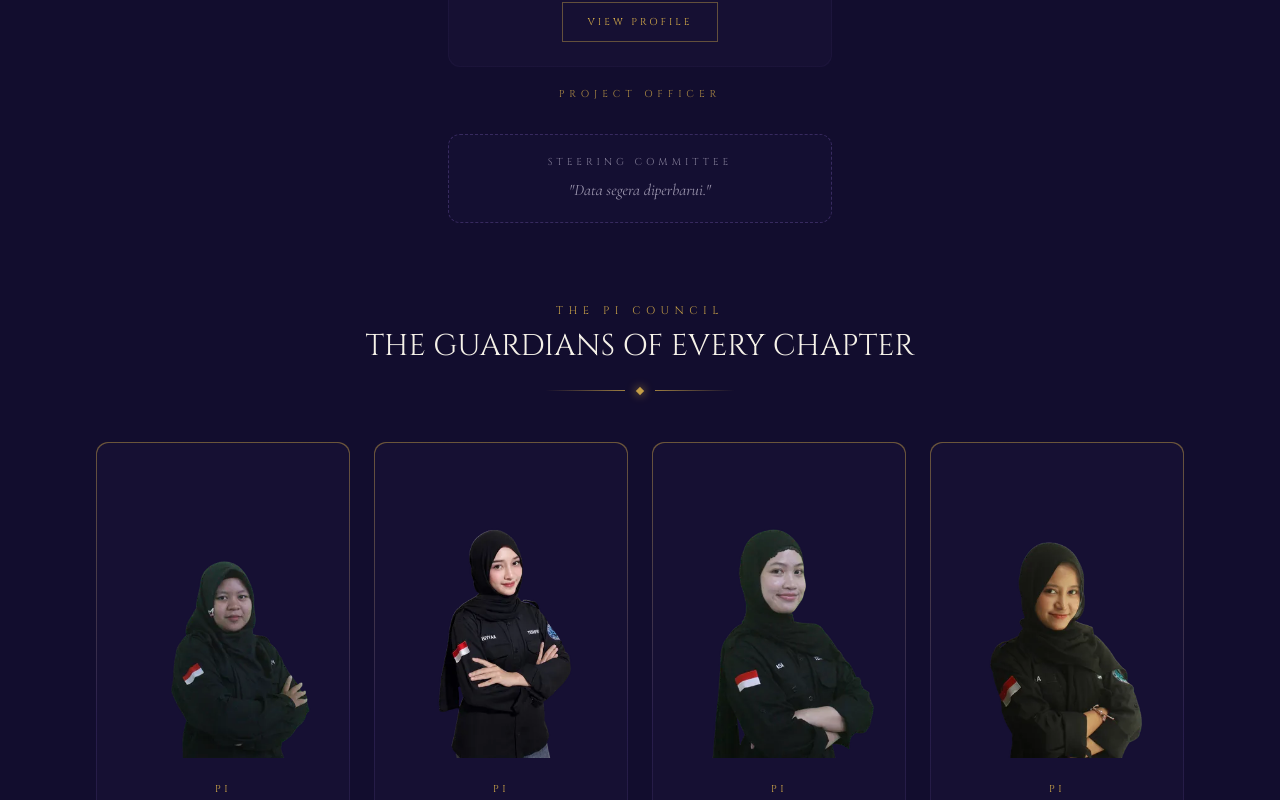
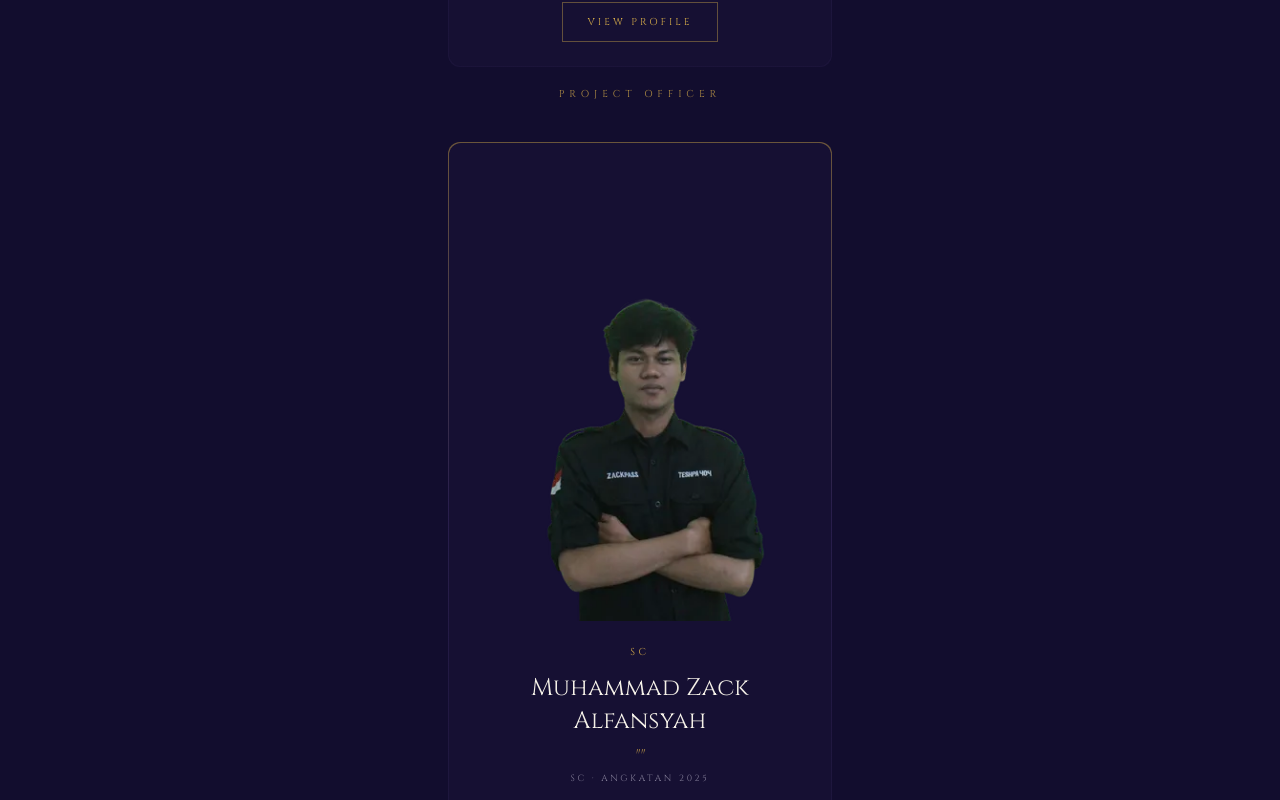
Before and after one commit to azel2047/CHRONICLES-OF-TOMORROW, a React (Vite) app: page / in a window 1280 px wide. Shown: the part 2680-3480 px from the top of the page. Built offline with nearby package versions, Linux system fonts and the light colour scheme.

Commit message:
Show SC member in Leadership section

```diff
--- a/src/components/Leadership.tsx
+++ b/src/components/Leadership.tsx
@@ -63,6 +63,7 @@ function LeaderCard({ member, featured = false, onViewProfile }: LeaderCardProps
 
 export function Leadership({ onViewProfile }: LeadershipProps) {
   const officer = members.find((m) => m.position === "Project Officer");
+  const steeringCommittee = members.find((m) => m.position === "SC");
   const divisionOrder = (name: string) =>
     divisions.findIndex((d) => d.name === name);
   const piCouncil = members
@@ -87,16 +88,14 @@ export function Leadership({ onViewProfile }: LeadershipProps) {
           </Reveal>
         )}
 
-        <Reveal delay={0.15}>
-          <div className="mx-auto mt-8 max-w-sm rounded-xl border border-dashed border-royal/40 bg-deep/30 px-5 py-4 text-center sm:px-6 sm:py-5">
-            <p className="font-display text-[9px] tracking-[0.35em] text-mist/60 sm:text-[10px] sm:tracking-[0.4em]">
+        {steeringCommittee && (
+          <Reveal delay={0.15} className="mt-8 sm:mt-10">
+            <LeaderCard member={steeringCommittee} featured onViewProfile={onViewProfile} />
+            <p className="mt-4 text-center font-display text-[9px] tracking-[0.4em] text-gold/80 sm:mt-5 sm:text-[10px] sm:tracking-[0.5em]">
               STEERING COMMITTEE
             </p>
-            <p className="mt-2 font-serif text-sm italic text-mist/75 sm:text-base">
-              "Data segera diperbarui."
-            </p>
-          </div>
-        </Reveal>
+          </Reveal>
+        )}
 
         <Reveal delay={0.2} className="mt-14 text-center sm:mt-20">
           <p className="font-display text-[10px] tracking-[0.4em] text-gold/90 sm:text-[11px] sm:tracking-[0.5em]">
--- a/src/data/divisions.ts
+++ b/src/data/divisions.ts
@@ -38,6 +38,7 @@ export const divisionIdOf = (divisionName: string) => slugify(divisionName);
 /* Urutan resmi chapter. Divisi baru di data akan otomatis ditambahkan di akhir. */
 const ORDER = [
   "PO",
+  "SC",
   "Bendahara",
   "Sekretaris",
   "Event",
@@ -57,6 +58,11 @@ const META: Record<string, { description: string; icon: LucideIcon }> = {
   PO: {
     description:
       "The council at the helm — steering the whole chronicle from the front.",
+    icon: Crown,
+  },
+  SC: {
+    description:
+      "The guiding compass — overseeing every chapter with wisdom and vision.",
     icon: Crown,
   },
   Bendahara: {
```
